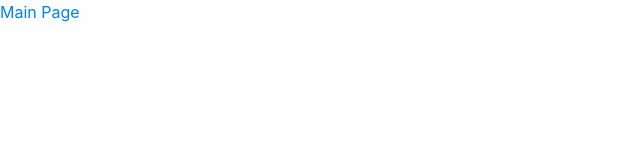
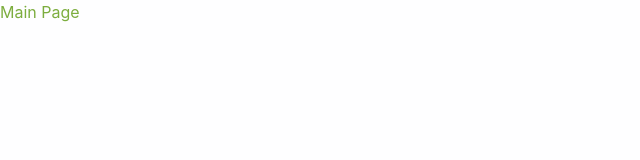
Before and after one commit to scott181182/MakeuC2022, a Next.js app in the folder frontend/: page / in a window 1280 px wide. Shown: the top 160 px of the page, without its empty margins (0-640 px from the left). Built offline with nearby package versions, Linux system fonts and the light colour scheme.

Commit message:
feat(client): added correct color theme

```diff
--- a/frontend/tailwind.config.js
+++ b/frontend/tailwind.config.js
@@ -1,8 +1,8 @@
 const colors = {
-    "primary": "#0082f0",
-    "secondary": "#b9defe",
-    "accent": "#d1436d",
-    "neutral": "#3D4451",
+    "primary": "#7cad3e",
+    "secondary": "#d3d6cd",
+    "accent": "#199EF3",
+    "neutral": "#173042",
     "base-100": "#fefeff",
     "info": "#3abff8",
     "success": "#36d399",
```
